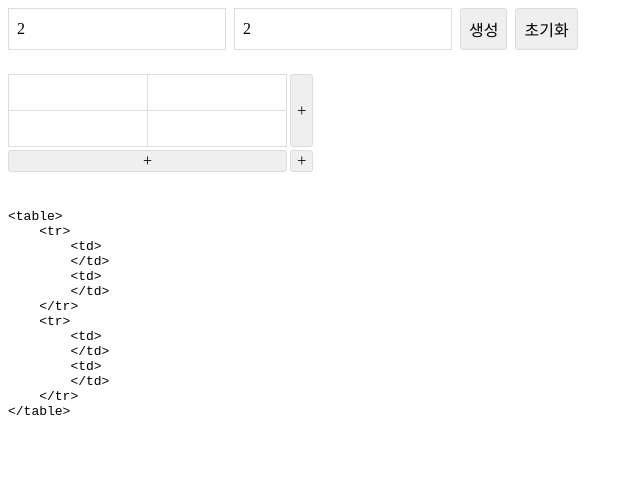
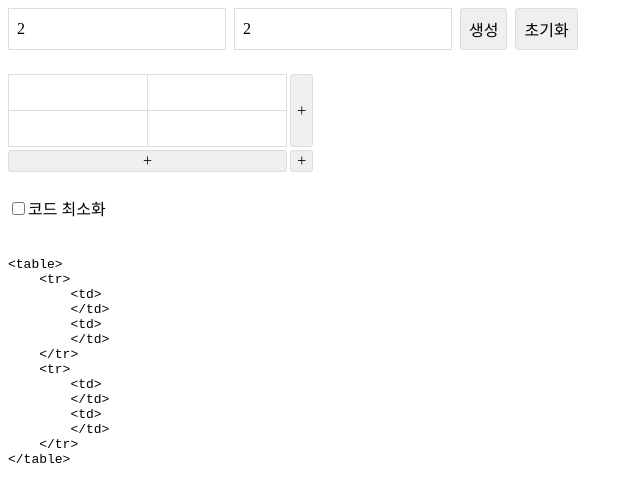
Before and after one commit to lauichan/table-generator, a React (Vite) app: page / in a window 1280 px wide. Shown: the top 502 px of the page, without its empty margins (0-640 px from the left). Built offline with nearby package versions, Linux system fonts and the light colour scheme.

Commit message:
feat: 코드 최소화 체크박스 기능

```diff
--- a/src/components/Table/TableCodeBlock.tsx
+++ b/src/components/Table/TableCodeBlock.tsx
@@ -1,11 +1,26 @@
+import { useState } from "react";
 import { useTableStore } from "../../store/useTableStore";
 import createTableHtml from "../../utils/createHtml";
 import formatHtml from "../../utils/formatHtml";
 
 function TableCodeBlock() {
   const table = useTableStore((state) => state.table);
+  const [isMinified, setIsMinified] = useState(false);
+  const tableHtml = createTableHtml(table);
 
-  return <pre>{formatHtml(createTableHtml(table))}</pre>;
+  const handleMinify = () => {
+    setIsMinified((prev) => !prev);
+  };
+
+  return (
+    <>
+      <div>
+        <input id="minify" type="checkbox" checked={isMinified} onChange={handleMinify} />
+        <label htmlFor="minify">코드 최소화</label>
+      </div>
+      <pre>{isMinified ? tableHtml : formatHtml(tableHtml)}</pre>
+    </>
+  );
 }
 
 export default TableCodeBlock;
```
